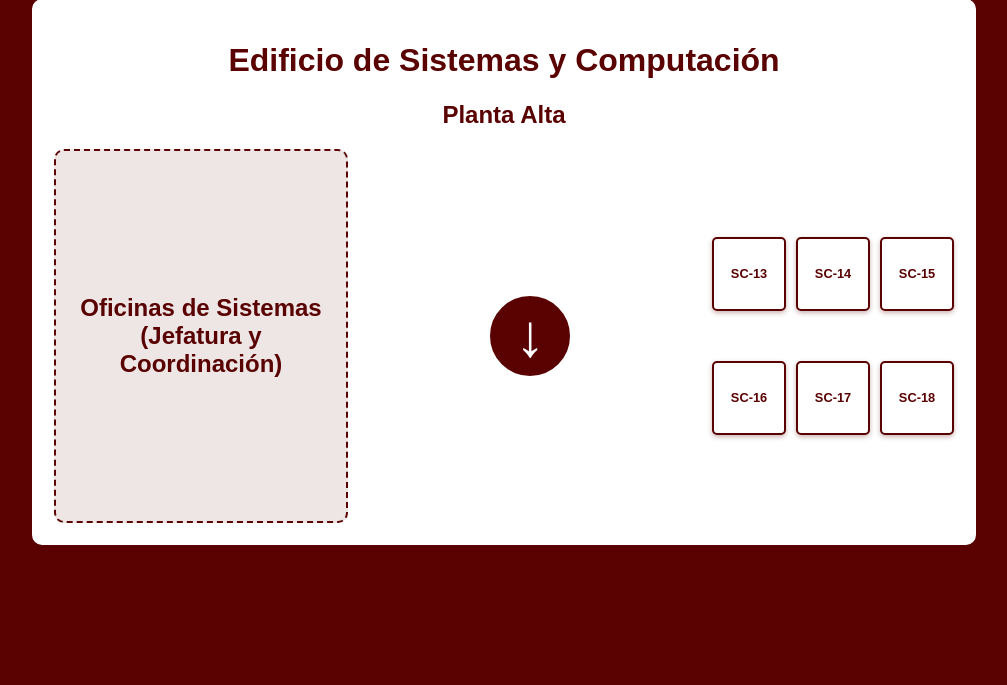
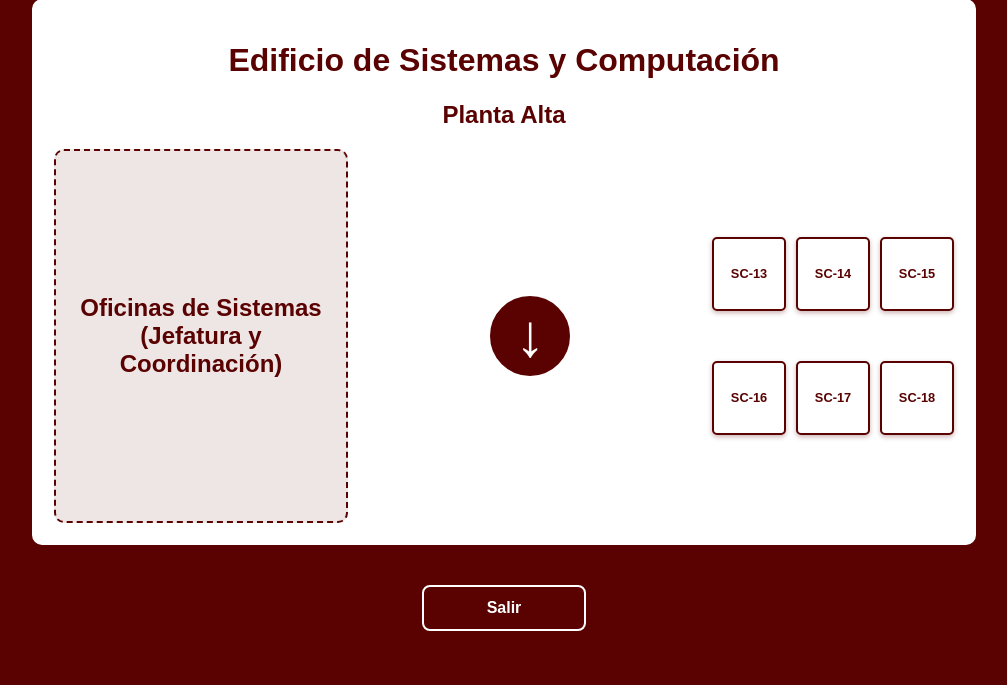
Before and after one commit to Ernesto23lolxd/TecnoMap-, a PHP site: page /sistemas_planta_alta.html in a window 1280 px wide. Shown: the part 69-754 px from the top of the page, without its empty margins (136-1143 px from the left). Run offline with PHP 8.4, Linux system fonts and the light colour scheme.

Commit message:
Add files via upload

```diff
--- a/JS/script.js
+++ b/JS/script.js
@@ -7,14 +7,12 @@ window.addEventListener('load', function() {
         var clave = document.getElementById("Clave").value;
         var rclave = document.getElementById("RClave").value;
 
-        // Validar campos vacíos
         if (ncontrol === '' || email === '' || clave === '' || rclave === '') {
             e.preventDefault();
             alert("Todos los campos son obligatorios");
             return;
         }
 
-        // Validar correo electrónico
         var emailRegex = /^[^\s@]+@[^\s@]+\.[^\s@]+$/;
         if (!emailRegex.test(email)) {
             e.preventDefault();
@@ -22,7 +20,6 @@ window.addEventListener('load', function() {
             return;
         }
 
-        // Validar contraseñas iguales
         if (clave !== rclave) {
             e.preventDefault();
             alert("Las contraseñas no coinciden");
--- a/index.html
+++ b/index.html
@@ -6,7 +6,7 @@
     <title>Mapa Interactivo del Campus</title>
     <style>
         body {
-            overflow: hidden; /* Evita barras de scroll durante la animación */
+            overflow: hidden;
         }
         .map-container {
             position: relative;
@@ -17,9 +17,9 @@
             transition: transform 1s ease-in-out;
         }
 
-        /* CAMBIO AQUÍ: Corregido para moverlo un poco abajo y a la IZQUIERDA */
+
         .map-container.zoom-in {
-            /* Antes: translate(5%, 15%) */
+
             transform: scale(2.5) translate(-5%, 15%);
         }
 
--- a/sistemas_planta_alta.html
+++ b/sistemas_planta_alta.html
@@ -29,7 +29,6 @@
             align-items: center;
         }
 
-        /* Contenedor para los salones de la derecha */
         .classrooms-section {
             display: flex;
             flex-direction: column;
@@ -72,11 +71,11 @@
             color: #5a0202;
         }
 
-        /* --- NUEVO ESTILO: Contenedor grande para las oficinas --- */
+
         .office-container {
-            width: 250px; /* Ancho del bloque grande */
-            height: 330px; /* Alto para abarcar el espacio de los salones */
-            border: 2px dashed #5a0202; /* Borde punteado para diferenciarlo */
+            width: 250px;
+            height: 330px;
+            border: 2px dashed #5a0202;
             border-radius: 10px;
             display: flex;
             justify-content: center;
@@ -175,6 +174,25 @@
         #modal-schedule tr:hover {
             background-color: rgba(90, 2, 2, 0.2);
         }
+
+        .exit-button {
+            display: block;
+            width: 120px;
+            margin: 40px auto 20px auto;
+            padding: 12px 20px;
+            background-color: #5a0202;
+            color: white;
+            text-align: center;
+            text-decoration: none;
+            font-weight: bold;
+            border: 2px solid white;
+            border-radius: 8px;
+            transition: background-color 0.3s, color 0.3s;
+        }
+        .exit-button:hover {
+            background-color: white;
+            color: #5a0202;
+        }
     </style>
 </head>
 <body>
@@ -220,8 +238,10 @@
         </div>
     </div>
 
+    <a href="index.html" class="exit-button">Salir</a>
+
     <script>
-        // --- BASE DE DATOS DE HORARIOS (Planta Alta) ---
+
         const classSchedules = {
             'SC-13': [
                 { time: '07:00-09:00', name: 'Ingeniería de Software', teacher: 'M.T.I. Diana Castro' },
```
Also changed, not shown: mapa2.php (+0 -32 lines), sistemas_interior.html (+21 -1 lines).
